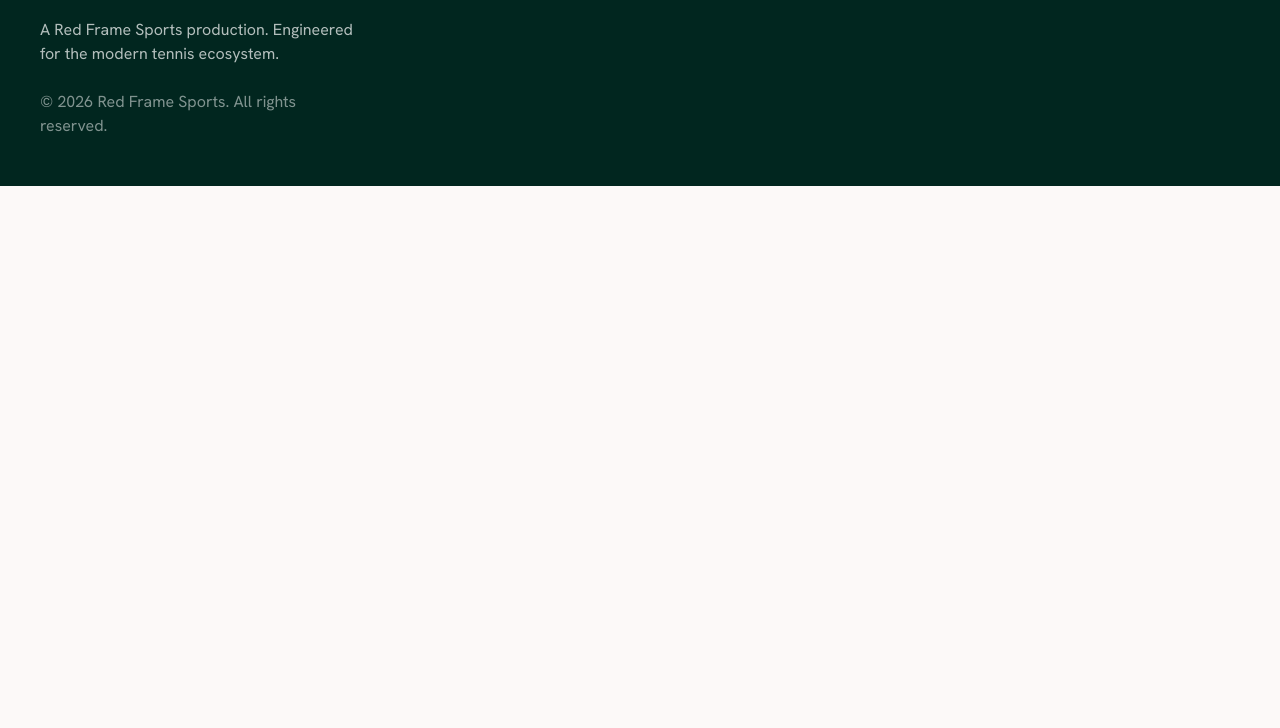
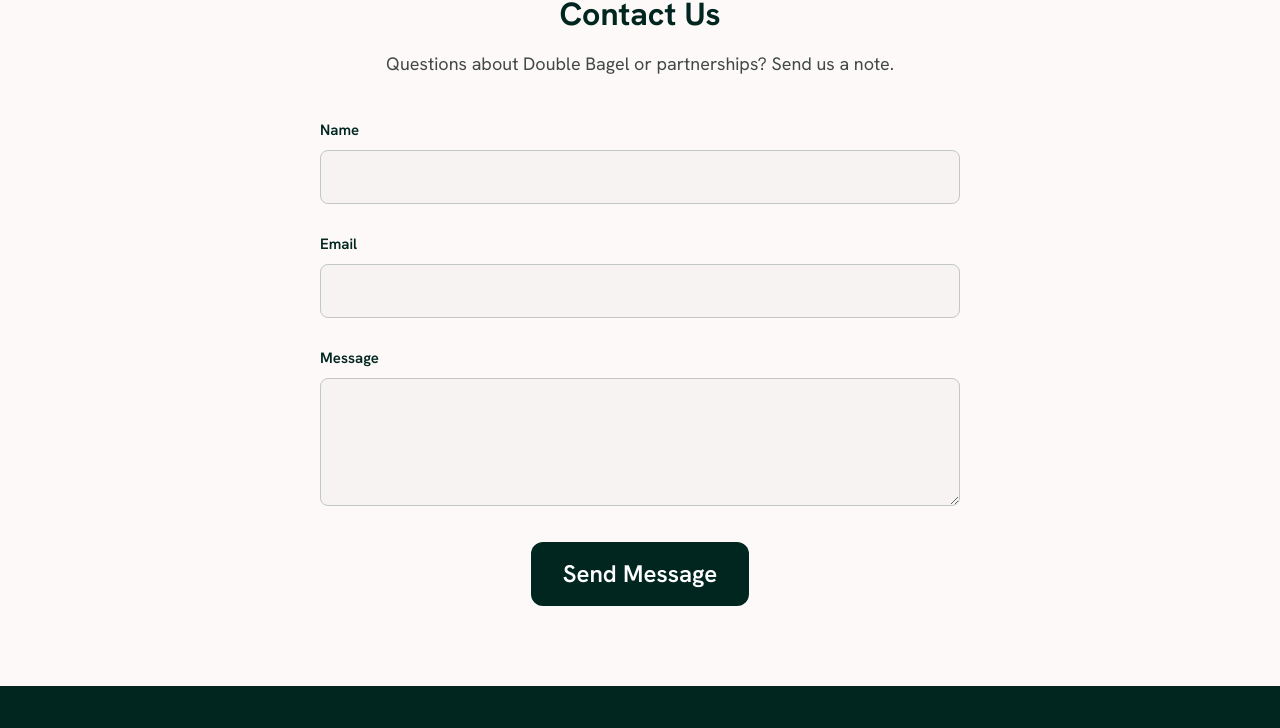
Before and after one commit to BRichards89/redframesports_web, a plain HTML site: page index.html in a window 1280 px wide. Shown: the part 3241-3969 px from the top of the page. Before the commit the page ends 3427 px from the top, so only its background shows below. Drawn offline with nearby package versions, Linux system fonts and the light colour scheme; grey boxes are pictures that could not be loaded.

Commit message:
feat: Add the contact us section

```diff
--- a/index.html
+++ b/index.html
@@ -742,6 +742,113 @@
       pointer-events: none;
     }
 
+    /* Contact */
+    .contact__layout {
+      display: grid;
+      gap: 2.5rem;
+      max-width: 40rem;
+      margin-inline: auto;
+    }
+
+    .contact__header {
+      text-align: center;
+    }
+
+    .contact__header h2 { margin-bottom: 1rem; }
+    .contact__header p { max-width: 32rem; margin-inline: auto; }
+
+    .contact__status {
+      font-size: 1rem;
+      line-height: 1.5;
+      text-align: center;
+      min-height: 1.5rem;
+    }
+
+    .contact__status:empty { display: none; }
+
+    .contact__status[data-fs-success]:not(:empty) {
+      color: var(--primary);
+      background: var(--primary-fixed);
+      padding: 0.875rem 1.25rem;
+      border-radius: var(--radius-md);
+    }
+
+    .contact__status[data-fs-error]:not(:empty) {
+      color: var(--error);
+      background: #fce8e8;
+      padding: 0.875rem 1.25rem;
+      border-radius: var(--radius-md);
+    }
+
+    .contact__field [data-fs-error]:not(:empty) {
+      color: var(--error);
+      font-size: 0.875rem;
+      line-height: 1.4;
+      display: block;
+    }
+
+    .contact__form {
+      display: grid;
+      gap: 1.25rem;
+    }
+
+    .contact__field {
+      display: grid;
+      gap: 0.5rem;
+    }
+
+    .contact__field label {
+      font-weight: 600;
+      color: var(--primary);
+      font-size: 0.9375rem;
+    }
+
+    .contact__field input,
+    .contact__field textarea {
+      width: 100%;
+      font-family: inherit;
+      font-size: 1rem;
+      line-height: 1.5;
+      color: var(--on-surface);
+      background: var(--surface-container-low);
+      border: 1px solid var(--outline-variant);
+      border-radius: var(--radius-md);
+      padding: 0.875rem 1rem;
+      transition: border-color 0.2s, box-shadow 0.2s;
+    }
+
+    .contact__field textarea {
+      min-height: 8rem;
+      resize: vertical;
+    }
+
+    .contact__field input:focus,
+    .contact__field textarea:focus {
+      outline: none;
+      border-color: var(--primary);
+      box-shadow: 0 0 0 3px rgba(1, 38, 31, 0.12);
+    }
+
+    .contact__field input[aria-invalid="true"],
+    .contact__field textarea[aria-invalid="true"] {
+      border-color: var(--error);
+    }
+
+    .contact__submit {
+      justify-self: start;
+      cursor: pointer;
+      margin-top: 0.5rem;
+    }
+
+    .contact__submit:disabled {
+      opacity: 0.6;
+      cursor: not-allowed;
+    }
+
+    @media (min-width: 640px) {
+      .contact__submit { justify-self: center; }
+    }
+
     /* Footer */
     .footer {
       background: var(--primary);
@@ -1037,6 +1144,47 @@
         </div>
       </div>
     </section>
+
+    <!-- Contact -->
+    <section class="section contact" id="contact">
+      <div class="container reveal">
+        <div class="contact__layout">
+          <div class="contact__header">
+            <h2 class="headline-lg text-primary">Contact Us</h2>
+            <p class="body-lg text-muted">
+              Questions about Double Bagel or partnerships? Send us a note.
+            </p>
+          </div>
+
+          <div class="contact__status" data-fs-success></div>
+          <div class="contact__status" data-fs-error></div>
+
+          <form class="contact__form" id="contact-form">
+            <div class="contact__field">
+              <label for="contact-name">Name</label>
+              <input type="text" id="contact-name" name="name" data-fs-field required autocomplete="name">
+              <span data-fs-error="name"></span>
+            </div>
+
+            <div class="contact__field">
+              <label for="contact-email">Email</label>
+              <input type="email" id="contact-email" name="email" data-fs-field required autocomplete="email">
+              <span data-fs-error="email"></span>
+            </div>
+
+            <div class="contact__field">
+              <label for="contact-message">Message</label>
+              <textarea id="contact-message" name="message" data-fs-field required></textarea>
+              <span data-fs-error="message"></span>
+            </div>
+
+            <button class="btn btn--primary contact__submit" type="submit" data-fs-submit-btn>
+              Send Message
+            </button>
+          </form>
+        </div>
+      </div>
+    </section>
   </main>
 
   <footer class="footer">
@@ -1068,5 +1216,11 @@
     document.querySelectorAll(".reveal").forEach((el) => observer.observe(el));
   </script>
 
+  <script>
+    window.formspree = window.formspree || function () { (formspree.q = formspree.q || []).push(arguments); };
+    formspree('initForm', { formElement: '#contact-form', formId: 'xlgqrnvy' });
+  </script>
+  <script src="https://unpkg.com/@formspree/ajax@1" defer></script>
+
 </body>
 </html>
```
